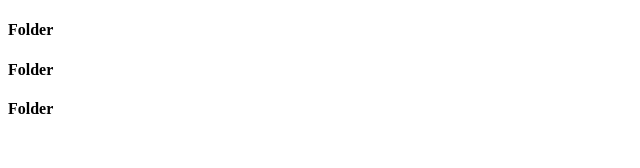
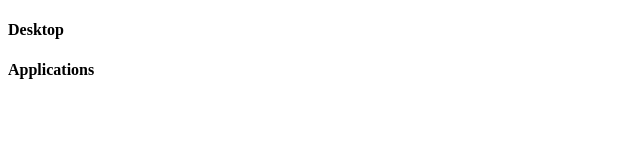
Before and after one commit to StringAna/file-tree-app, a React (Create React App) app: page / in a window 1280 px wide. Shown: the top 168 px of the page, without its empty margins (0-640 px from the left). Built offline with nearby package versions, Linux system fonts and the light colour scheme.

Commit message:
Dynamically passing data from App to Folder component

```diff
--- a/src/App.js
+++ b/src/App.js
@@ -3,15 +3,15 @@ import React from "react";
 function App() {
   return (
     <div className="App">
-      <Folder />
-      <Folder />
-      <Folder />
+      <Folder name="Desktop" />
+      <Folder name="Applications" />
     </div>
   );
 }
 
-const Folder = () => {
-  return <h4>Folder</h4>;
+const Folder = (props) => {
+  console.log(props);
+  return <h4>{props.name}</h4>;
 };
 
 export default App;
```
